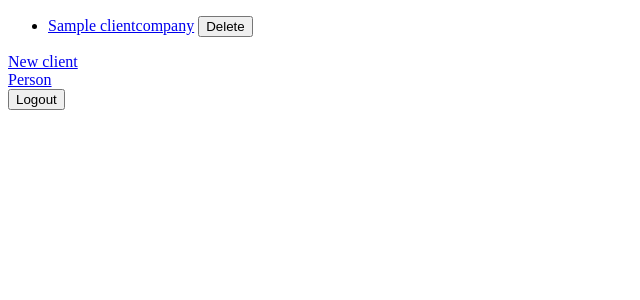
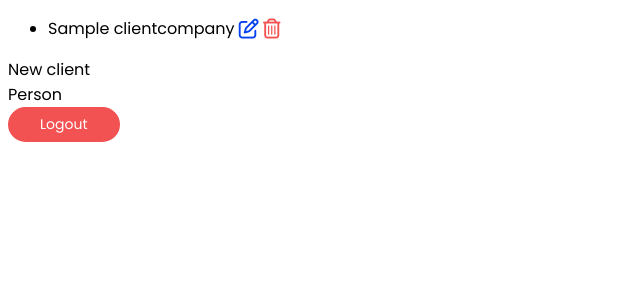
Before and after one commit to luizgodoy26/crm, a Django app: page /client/companies/ in a window 1280 px wide. Shown: the top 300 px of the page, without its empty margins (0-640 px from the left). Run offline with Django 4.2, Linux system fonts and the light colour scheme; a user stored in the database is signed in; tables that the repository leaves empty hold one stand-in row (values such as "Sample post"); some libraries are stand-ins or nearby versions.

Commit message:
Added new css styles

```diff
--- a/clients/templates/list_client_company.html
+++ b/clients/templates/list_client_company.html
@@ -1,17 +1,25 @@
-<!DOCTYPE html>
-<html lang="en">
-<head>
-    <meta charset="UTF-8">
-    <title>Title</title>
-</head>
-<body>
+{% extends 'base.html' %}
+
+{% block main %}
 
     <ul>
         {% for client in clients %}
 
             <li>
                 <a href="{% url 'edit_client_company' client.id %}">{{ client.company_name }}</a>
-                <a href="{% url 'delete_client_company' client.id %}"><button >Delete</button></a>
+
+                <!-- EDIT -->
+                <a href="{% url 'edit_client_company' client.id %}" class="edit-icon">
+                    <i class="fa-regular fa-pen-to-square fa-lg"></i>
+                    <i class="fa-solid fa-pen-to-square fa-lg"></i>
+                </a>
+
+                <!-- DELETE -->
+                <a href="{% url 'delete_client_company' client.id %}" class="delete-icon">
+                    <i class="fa-regular fa-trash-can fa-lg"></i>
+                    <i class="fa-solid fa-trash-can fa-lg"></i>
+                </a>
+
             </li>
 
         {% endfor %}
@@ -21,7 +29,6 @@
     <br>
     <a href="{% url 'person_list' %}">Person</a>
     <br>
-    <a href="{% url 'logout' %}"><button >Logout</button></a>
+    <a href="{% url 'logout' %}"><button class="btn-logout">Logout</button></a>
 
-</body>
-</html>
+{% endblock %}
--- a/home/templates/home.html
+++ b/home/templates/home.html
@@ -11,10 +11,10 @@
     <!--  CHECK IF THE USER IS LOGGED IN AND DISPLAY IT'S NAME  -->
     {% if user.is_authenticated%}
         <p>Hello {{ user.username }}!</p>
-        <a href="{% url 'logout' %}"><button>Logout</button></a>
+        <a href="{% url 'logout' %}"><button class="btn-logout">Logout</button></a>
 
     {% else %}
-        <a href="{% url 'login' %}"><button>Login</button></a>
+        <a href="{% url 'login' %}"><button class="btn-login">Login</button></a>
     {% endif %}
 
 {% endblock %}
--- a/static/style.css
+++ b/static/style.css
@@ -1,7 +1,109 @@
 @import url('https://fonts.googleapis.com/css2?family=Montserrat&family=Poppins:ital,wght@0,100;0,200;0,300;0,400;0,500;0,600;0,700;0,800;0,900;1,100;1,200;1,300;1,400;1,500;1,600;1,700;1,800;1,900&display=swap');
 
-.ola{
-    font-family: poppins;
-    font-weight: 600;
-    color: red;
+body{
+    font-family: Poppins;
 }
+
+/*
+ LINKS LINKS LINKS LINKS LINKS LINKS
+*/
+a{
+    text-decoration: none;
+    color: black;
+}
+
+
+
+/*
+ ICONS ICONS ICONS ICONS ICONS
+*/
+
+/* DELETE ICON */
+.fa-trash-can{
+    color: #F25252;
+    text-decoration: none;
+    active: none;
+}
+.fa-trash-can{
+    color: #F25252;
+    text-decoration: none;
+    active: none;
+}
+
+.delete-icon > .fa-regular + .fa-solid,
+.delete-icon:hover > .fa-regular {
+  display: none;
+}
+.delete-icon:hover > .fa-regular + .fa-solid {
+  display: inline-block;
+}
+
+/* EDIT ICON */
+.fa-pen-to-square{
+    color: #0540F2;
+    text-decoration: none;
+    active: none;
+}
+.fa-pen-to-square{
+    color: #0540F2;
+    text-decoration: none;
+    active: none;
+}
+
+.edit-icon > .fa-regular + .fa-solid,
+.edit-icon:hover > .fa-regular {
+  display: none;
+}
+.edit-icon:hover > .fa-regular + .fa-solid {
+  display: inline-block;
+}
+
+
+
+/*
+BUTTONS BUTTONS BUTTONS BUTTONS BUTTONS BUTTONS
+*/
+button{
+    display: flex;
+    flex-direction: row;
+    justify-content: flex-start;
+    border-radius: 99px;
+    padding-top: 5px;
+    padding-bottom: 5px;
+    padding-right: 30px;
+    padding-left: 30px;
+    font-size: 14px;
+    text-align: center;
+    font-family: Poppins, sans-serif;
+    border: none;
+    text-decoration: none;
+    cursor: pointer;
+}
+
+/*LOGIN BUTTON*/
+.btn-login{
+    background-color: #0540F2;
+    font-weight: 400;
+    color: #FFFFFF;
+    border: 3px solid #0540F2;
+}
+
+.btn-login:hover{
+    background-color: #FFFFFF;
+    color: #0540F2;
+    border: 2px solid #0540F2;
+}
+
+/*LOGOUT BUTTON*/
+.btn-logout{
+    background-color: #F25252;
+    font-weight: 400;
+    color: #FFFFFF;
+    border: 2px solid #F25252;
+}
+
+.btn-logout:hover{
+    background-color: #FFFFFF;
+    color: #F25252;
+    border: 2px solid #F25252;
+}
--- a/templates/base.html
+++ b/templates/base.html
@@ -6,8 +6,9 @@
     <meta charset="UTF-8">
     <title>{% block title %}{% endblock %}</title>
     <link rel="stylesheet" href="{% static 'style.css' %}">
+    <script src="https://kit.fontawesome.com/99c9ebe140.js" crossorigin="anonymous"></script>
 </head>
-<body class="body1">
+<body>
 
     {% block main %}
     {% endblock %}
```
Also changed, not shown: clients/templates/client_company_form.html (+4 -12 lines), clients/templates/client_person_form.html (+4 -12 lines), clients/templates/deletion_client_company_confirm.html (+4 -9 lines), clients/templates/deletion_client_person_confirm.html (+5 -9 lines), clients/templates/list_client_person.html (+5 -10 lines), templates/registration/login.html (+5 -10 lines).
